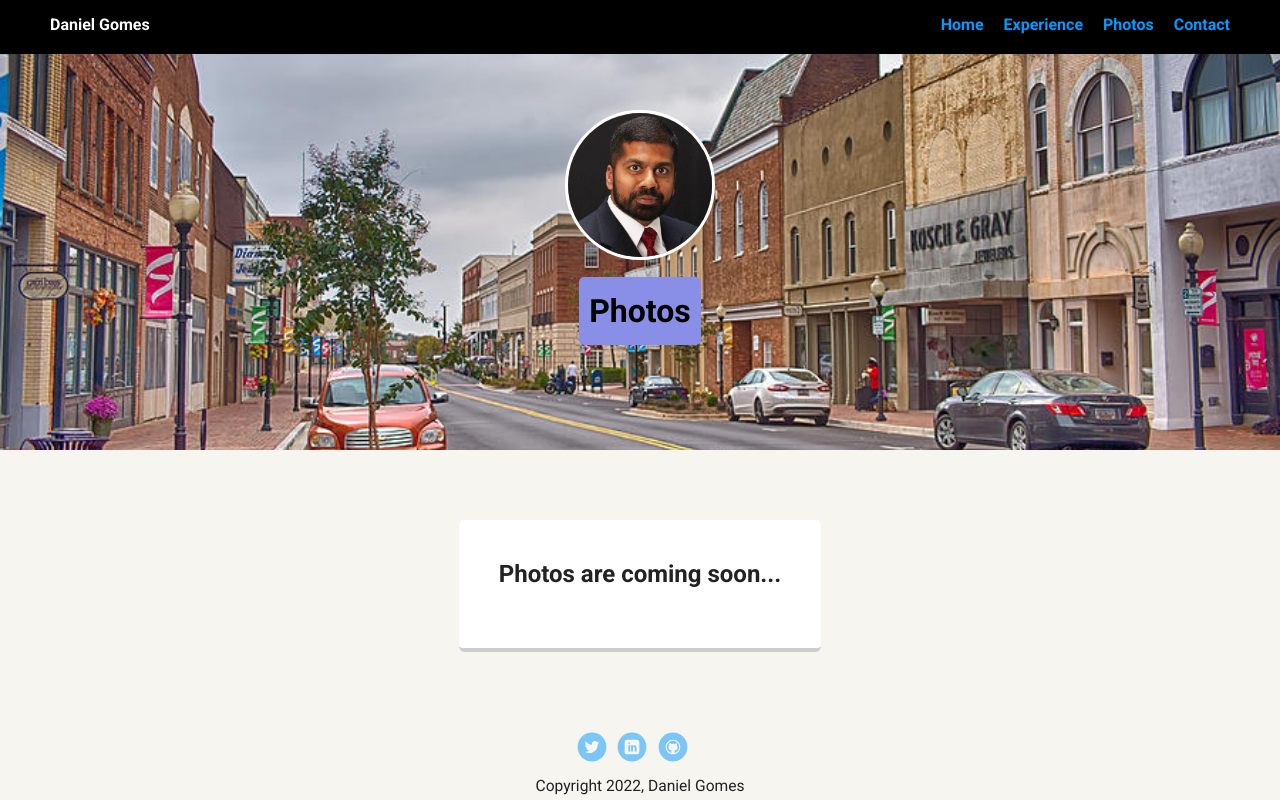
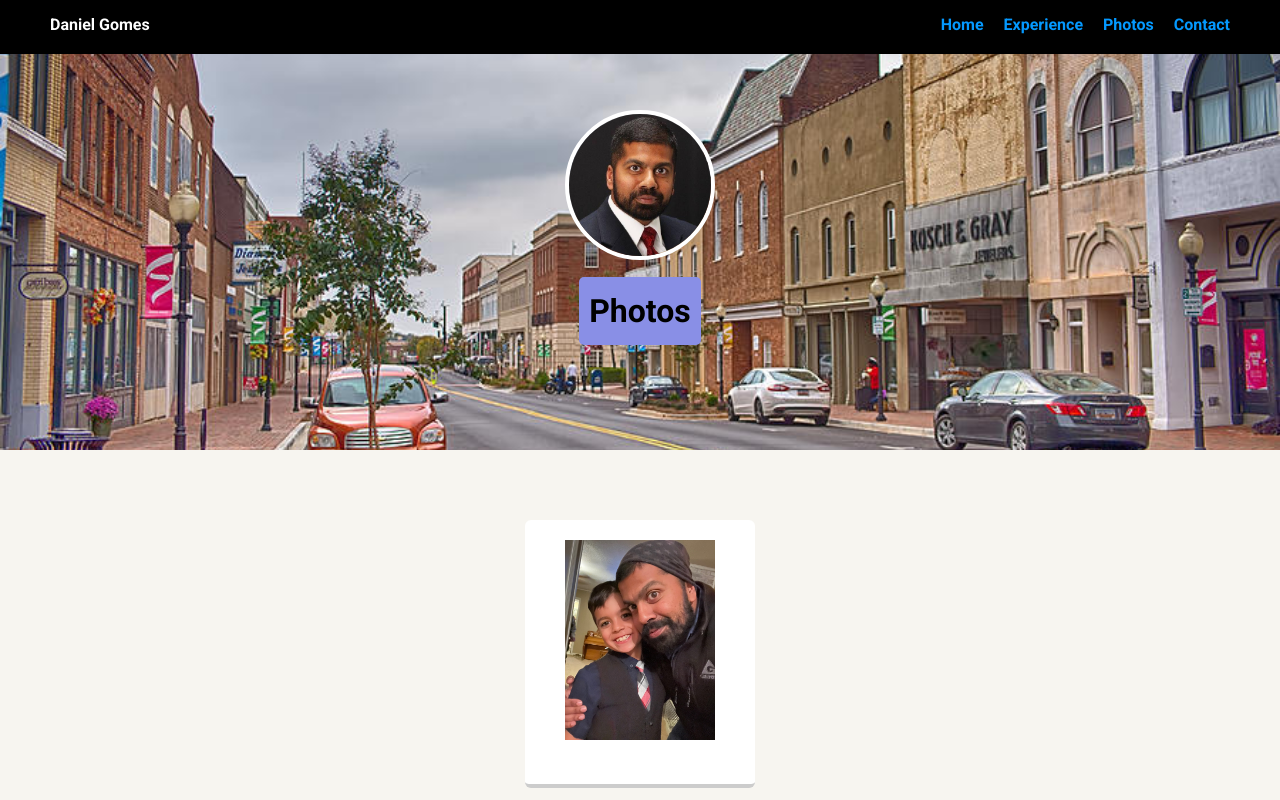
Before and after one commit to dannysgomes/Project-9-TeamTreehouse, a plain HTML site: page photos.html in a window 1280 px wide. Shown: the top 800 px of the page. Drawn offline with Linux system fonts and the light colour scheme; a web font is replaced by a local one.

Commit message:
updates per comments

```diff
--- a/photos.html
+++ b/photos.html
@@ -11,7 +11,7 @@
     />
   </head>
   <body>
-    <div class="main-nav">
+    <nav class="main-nav">
       <ul class="nav">
         <li class="name">Daniel Gomes</li>
         <li><a href="index.html">Home</a></li>
@@ -19,7 +19,7 @@
         <li><a href="photos.html">Photos</a></li>
         <li><a href="contact.html">Contact</a></li>
       </ul>
-    </div>
+    </nav>
 
     <header>
       <img
@@ -31,9 +31,13 @@
     </header>
 
     <main class="flex">
-      <div class="card">
-        <h2>Photos are coming soon...</h2>
-      </div>
+      <article class="card">
+        <img
+        src="./images/bee.jpg"
+        alt="image of Gabriel and me"
+        class="image"
+      />
+      </article>
     </main>
 
     <footer>
--- a/resume.css
+++ /dev/null
@@ -1,8 +0,0 @@
-body {
-  font-family: "Arial";
-}
-
-.main-image {
-     border: solid 4px black;
-     border-radius: 50%
-}
--- a/styles.css
+++ b/styles.css
@@ -71,12 +71,12 @@ header .profile-image {
   width: 150px;
   height: 150px;
   border-radius: 50%;
-  border: 3px solid white;
+  border: 4px solid white;
   transition: all 0.5s;
 }
 
 header .profile-image:hover {
-  transform: scale(1.2) rotate(5deg);
+  transform: scale(1.5) rotate(0deg);
 }
 
 .tag {
@@ -196,6 +196,10 @@ a.social:hover {
   clear: both;
 }
 
+.image {
+  width: 150px;
+}
+
 /* Styles for larger screens */
 @media screen and (min-width: 720px) {
   .flex {
```
Also changed, not shown: contact.html (+4 -4 lines), experience.html (+4 -4 lines), index.html (+6 -6 lines), resume.html (+1 -1 lines), images/bee.jpg (added).
